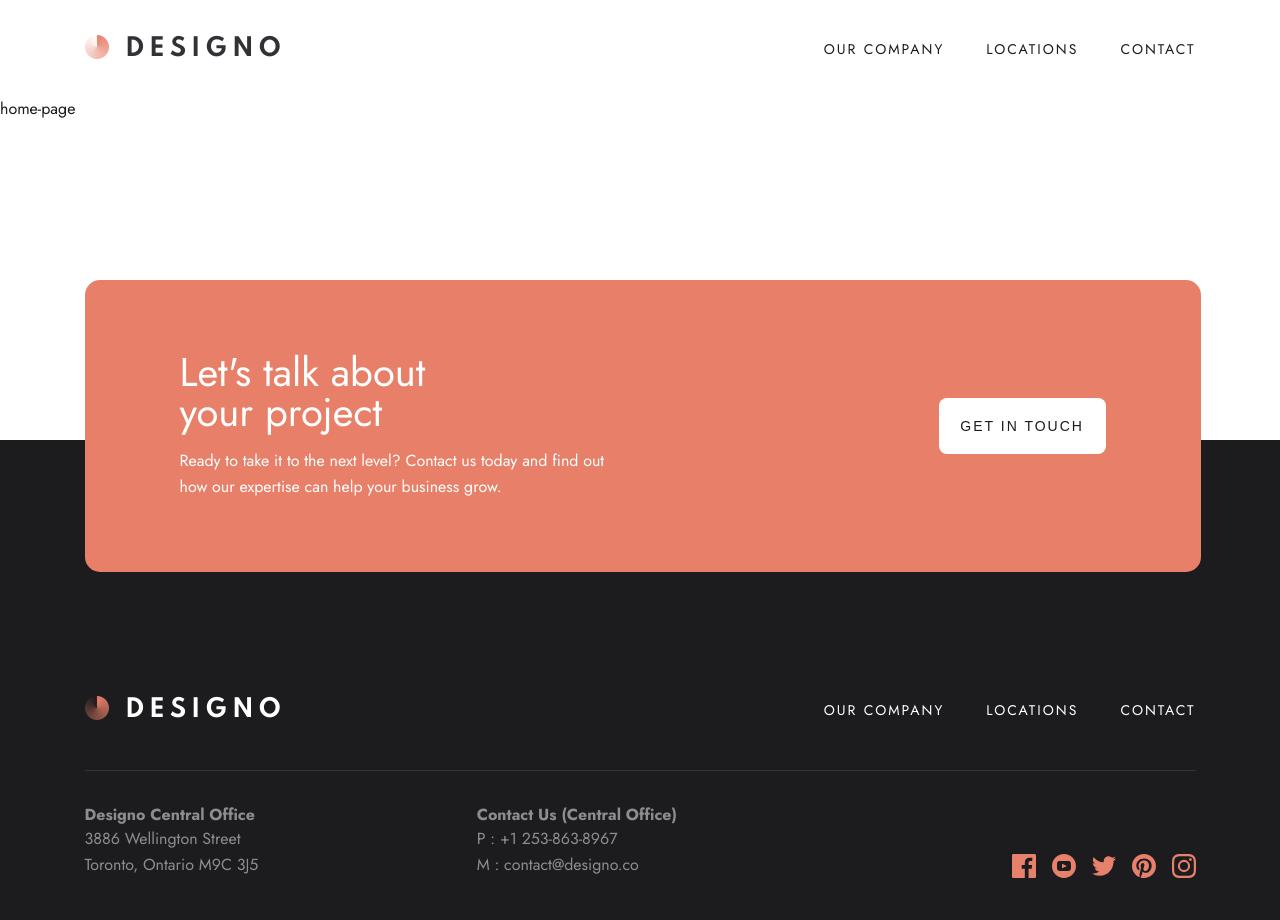
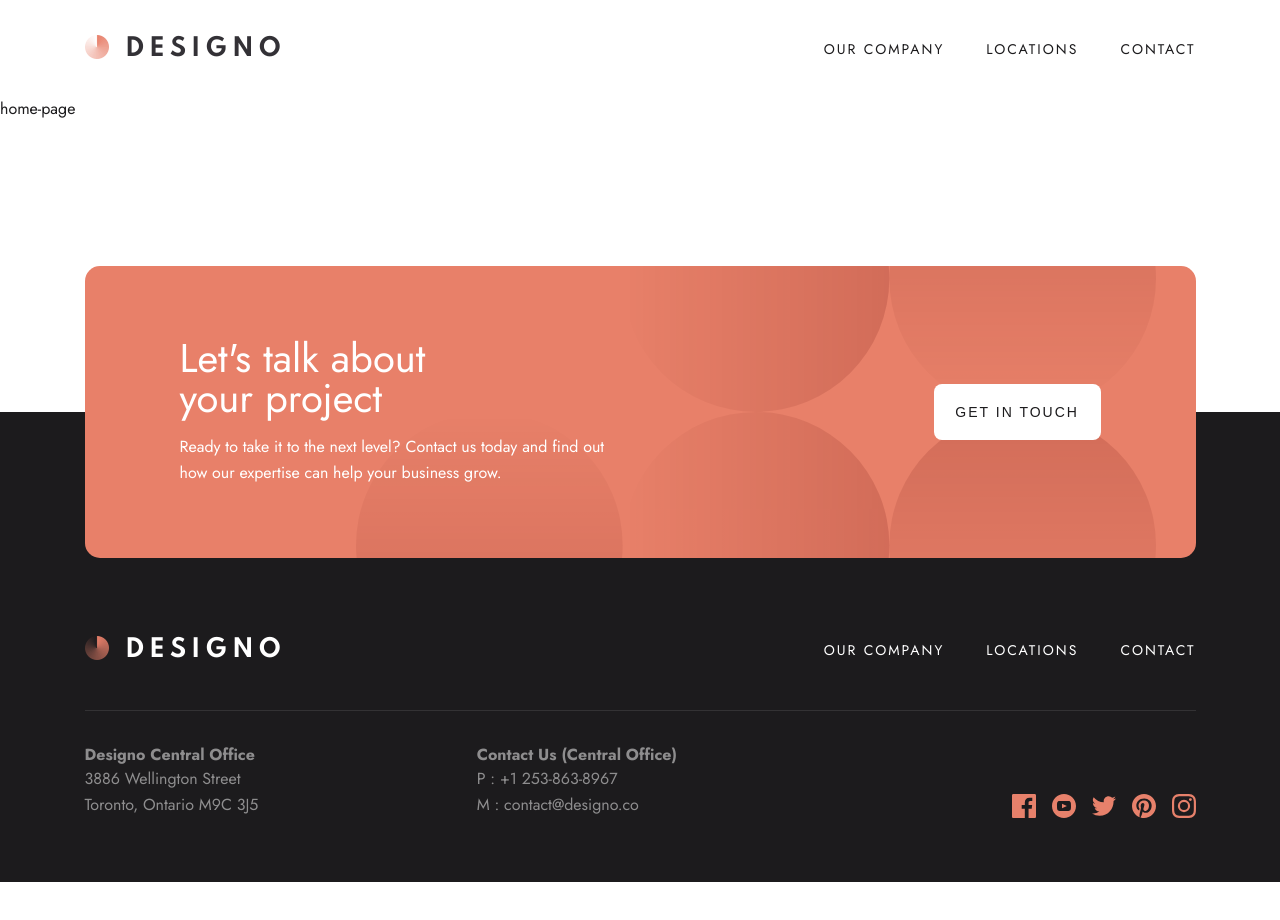
Before and after one commit to koliberdapv/designo-fmentor, a React (Vite) app: page / in a window 1280 px wide. Shown: the top 920 px of the page. After the commit the page ends 882 px from the top, so only its background shows below. Built offline with nearby package versions, Linux system fonts and the light colour scheme.

Commit message:
CTA fixed and finished

```diff
--- a/src/components/ui/CTA.jsx
+++ b/src/components/ui/CTA.jsx
@@ -1,28 +1,35 @@
 import { Link } from 'react-router-dom';
 import styled from 'styled-components';
+import background from '../../assets/shared/desktop/bg-pattern-call-to-action.svg';
+
 const CTA = () => {
   return (
     <Wrapper>
-			<div>
+      <div className="width-controller">
+        <div className="cta-container">
+          <div className="cta-container__info">
             <header>
               Let's talk about <br /> your project
             </header>
             <p>
-					Ready to take it to the next level? Contact us today and find out how
-					our expertise can help your business grow.
+              Ready to take it to the next level? Contact us today and find out
+              how our expertise can help your business grow.
             </p>
           </div>
           <button className="cta-btn btn">
             <Link to="/contact-us">get in touch</Link>
           </button>
+        </div>
+      </div>
     </Wrapper>
   );
 };
 
 const Wrapper = styled.article`
-	position: absolute;
-	top: -10rem;
-
+  transform: translateY(50%);
+  z-index: 2;
+  .cta-container {
+    position: relative;
     display: grid;
     justify-content: center;
     color: var(--clr-white);
@@ -31,7 +38,25 @@ const Wrapper = styled.article`
     border-radius: var(--br-form);
     text-align: center;
     gap: 1.625rem;
-	div {
+    isolation: isolate;
+  }
+  .cta-container::before {
+    content: '';
+    position: absolute;
+    top: 0;
+    right: 2.5rem;
+    width: 100%;
+    height: 100%;
+    max-width: 800px;
+    background-image: url(${background});
+    background-repeat: no-repeat;
+    background-position: 100% 50%;
+    background-size: 75%;
+    background-size: cover;
+
+    z-index: -1;
+  }
+  .cta-container__info {
     display: grid;
     gap: 0.375rem;
   }
@@ -50,28 +75,28 @@ const Wrapper = styled.article`
     transition: 200ms all ease-in-out;
   }
   @media screen and (width < 768px) {
-		width: calc(100% - 3rem);
     p {
       font-size: var(--fs-btn-p);
     }
   }
   @media screen and (width > 768px) {
-		padding: 3.5625rem 0;
     header {
       font-size: var(--fs-h2);
       line-height: var(--lh-title);
     }
   }
   @media screen and (width > 1024px) {
+    .cta-container {
       padding: 4.5rem 5.9375rem;
-		grid-template-columns: 1fr 1fr;
+      grid-template-columns: 1fr auto;
       justify-content: space-between;
       text-align: left;
+    }
     .cta-btn {
       justify-self: flex-end;
       align-self: center;
     }
-		div {
+    .cta-container__info {
       gap: 1rem;
     }
   }
--- a/src/components/ui/Footer.jsx
+++ b/src/components/ui/Footer.jsx
@@ -1,11 +1,10 @@
 import styled from 'styled-components';
-import { CTA, Logo, Navigation, Socials } from './';
+import { Logo, Navigation, Socials } from './';
 const Footer = () => {
   return (
     <Wrapper>
       <div className="width-controller">
         <section className="footer-content">
-					<CTA />
           <Logo />
           <div className="divider"></div>
           <article className="footer-content__nav">
@@ -31,11 +30,10 @@ const Footer = () => {
 };
 
 const Wrapper = styled.footer`
+  padding-top: 12rem;
   background-color: var(--clr-black);
   color: var(--clr-white);
   position: relative;
-	margin-top: 20rem;
-	padding-top: 12rem;
   .footer-content {
     padding: 4rem 0;
     display: flex;
@@ -94,6 +92,8 @@ const Wrapper = styled.footer`
     }
   }
   @media screen and (width > 1024px) {
+    padding-top: 10rem;
+
     .footer-content__info {
       gap: 12rem;
     }
--- a/src/components/ui/SharedLayout.jsx
+++ b/src/components/ui/SharedLayout.jsx
@@ -1,4 +1,4 @@
-import { Footer, Header, Sidebar } from './';
+import { CTA, Footer, Header } from './';
 import { Outlet } from 'react-router-dom';
 import styled from 'styled-components';
 
@@ -7,6 +7,7 @@ const SharedLayout = () => {
     <Wrapper>
       <Header />
       <Outlet />
+      <CTA />
       <Footer />
     </Wrapper>
   );
--- a/src/index.css
+++ b/src/index.css
@@ -70,13 +70,11 @@ body {
   letter-spacing: var(--spacing-h3);
   text-transform: uppercase;
 }
-
 p {
   font-size: var(--fs-p);
   font-weight: var(--fw-400);
   line-height: var(--lh-h3);
 }
-
 .btn-p {
   font-size: var(--fs-btn-p);
   font-weight: var(--fw-500);
@@ -84,7 +82,6 @@ p {
   letter-spacing: var(--spacing-btn);
   text-transform: uppercase;
 }
-
 .btn {
   border-radius: var(--br-regular);
   padding: 1.25rem 1.35rem;
```
Lines whose indentation alone changed are shown as unchanged.
